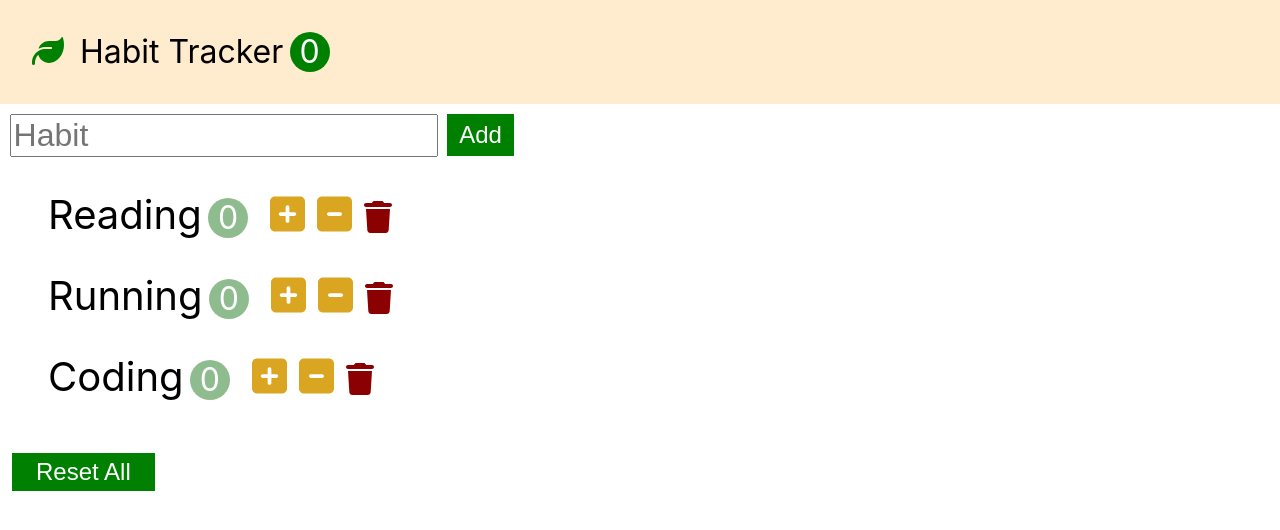
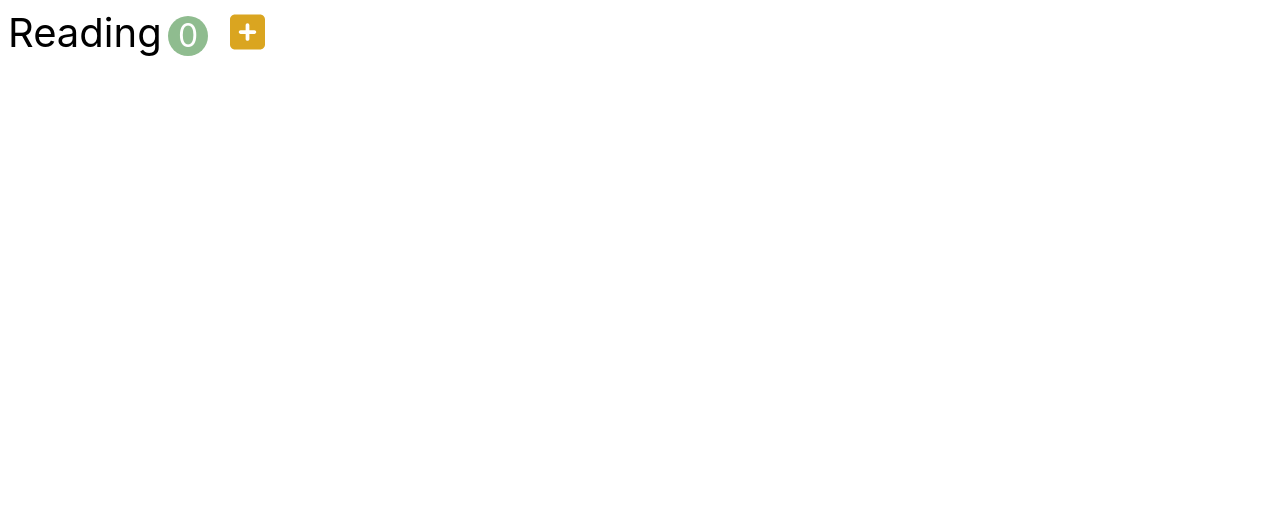
Before and after one commit to iamyujinwon/habit-tracker, a React (Create React App) app: page / in a window 1280 px wide. Shown: the top 530 px of the page. Built offline with nearby package versions, Linux system fonts and the light colour scheme.

Commit message:
use react hook

```diff
--- /dev/null
+++ b/src/components/simpleHabit.jsx
@@ -0,0 +1,28 @@
+import React, { useState, useRef, useCallback, useEffect } from "react";
+
+const SimpleHabit = (props) => {
+  const [count, setCount] = useState(0);
+  const spanRef = useRef();
+
+  const handleIncrement = useCallback(() => {
+    setCount(count + 1);
+  });
+
+  useEffect(() => {
+    console.log(`mounted & updated!: ${count}`);
+  }, [count]);
+
+  return (
+    <li className="habit">
+      <span ref={spanRef} className="habit-name">
+        Reading
+      </span>
+      <span className="habit-count">{count}</span>
+      <button className="habit-button habit-increase" onClick={handleIncrement}>
+        <i className="fas fa-plus-square"></i>
+      </button>
+    </li>
+  );
+};
+
+export default SimpleHabit;
--- a/src/index.js
+++ b/src/index.js
@@ -3,10 +3,11 @@ import ReactDOM from 'react-dom/client';
 import './index.css';
 import App from './app';
 import '@fortawesome/fontawesome-free/js/all.js';
+import SimpleHabit from './components/simpleHabit';
 
 const root = ReactDOM.createRoot(document.getElementById('root'));
 root.render(
   <React.StrictMode>
-    <App />
+    <SimpleHabit />
   </React.StrictMode>
 );
```
